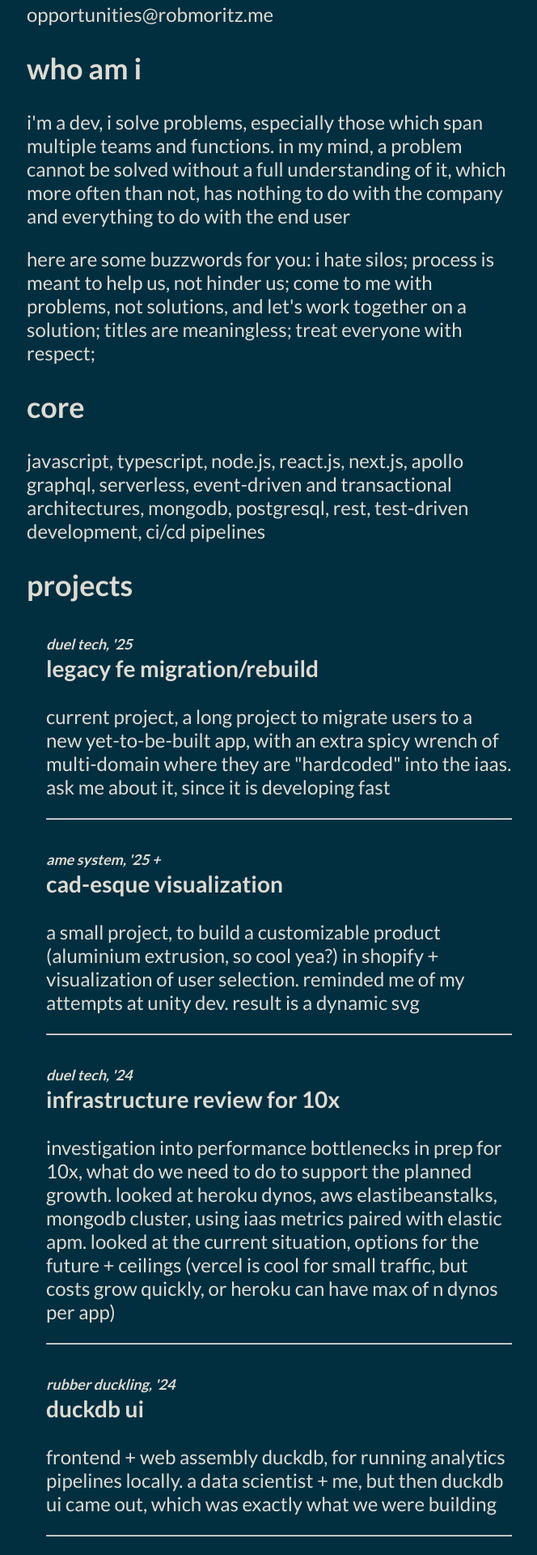
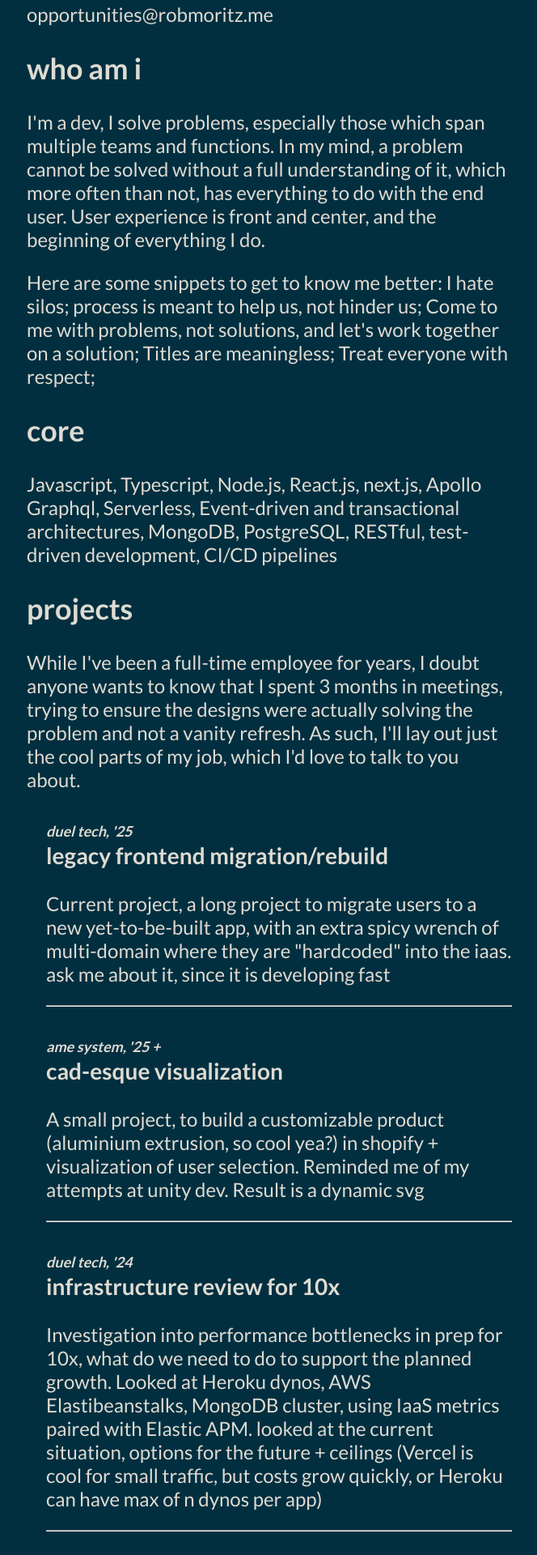
Before and after one commit to nova93/nova93, a Next.js app: page /me in a window 1280 px wide. Shown: the part 200-2120 px from the top of the page at 81% size, without its empty margins (307-971 px from the left). Built offline with nearby package versions, Linux system fonts and the light colour scheme.

Commit message:
capital letters are a thing

```diff
--- a/src/pages/blog.tsx
+++ b/src/pages/blog.tsx
@@ -5,7 +5,7 @@ const BlogPage = () => (
   <>
     <Seo title="blog - robmoritz.me" />
     <h1>blog</h1>
-    <Link href="/blog/ai-native">push for ai-native</Link> - may &apos;25
+    <Link href="/blog/ai-native">push for ai-native</Link> - 8th may &apos;25
     <hr />
     <p>waiting for inspiration, planned pieces are:</p>
     <p>process vs culture</p>
--- a/src/pages/me.tsx
+++ b/src/pages/me.tsx
@@ -9,38 +9,46 @@ const MePage = () => (
     <section>
       <h2>who am i</h2>
       <p>
-        i&apos;m a dev, i solve problems, especially those which span multiple
-        teams and functions. in my mind, a problem cannot be solved without a
-        full understanding of it, which more often than not, has nothing to do
-        with the company and everything to do with the end user
+        I&apos;m a dev, I solve problems, especially those which span multiple
+        teams and functions. In my mind, a problem cannot be solved without a
+        full understanding of it, which more often than not, has everything to
+        do with the end user. User experience is front and center, and the
+        beginning of everything I do.
       </p>
       <p>
-        here are some buzzwords for you: i hate silos; process is meant to help
-        us, not hinder us; come to me with problems, not solutions, and
-        let&apos;s work together on a solution; titles are meaningless; treat
-        everyone with respect;
+        Here are some snippets to get to know me better: I hate silos; process
+        is meant to help us, not hinder us; Come to me with problems, not
+        solutions, and let&apos;s work together on a solution; Titles are
+        meaningless; Treat everyone with respect;
       </p>
     </section>
     <section>
       <h2>core</h2>
       <p>
-        javascript, typescript, node.js, react.js, next.js, apollo graphql,
-        serverless, event-driven and transactional architectures, mongodb,
-        postgresql, rest, test-driven development, ci/cd pipelines
+        Javascript, Typescript, Node.js, React.js, next.js, Apollo Graphql,
+        Serverless, Event-driven and transactional architectures, MongoDB,
+        PostgreSQL, RESTful, test-driven development, CI/CD pipelines
       </p>
     </section>
     <section>
       <h2>projects</h2>
+      <p>
+        While I&apos;ve been a full-time employee for years, I doubt anyone
+        wants to know that I spent 3 months in meetings, trying to ensure the
+        designs were actually solving the problem and not a vanity refresh. As
+        such, I&apos;ll lay out just the cool parts of my job, which I&apos;d
+        love to talk to you about.
+      </p>
       <article>
         <h3>
           <small>
             <em>duel tech, &apos;25</em>
           </small>
           <br />
-          legacy fe migration/rebuild
+          legacy frontend migration/rebuild
         </h3>
         <p>
-          current project, a long project to migrate users to a new
+          Current project, a long project to migrate users to a new
           yet-to-be-built app, with an extra spicy wrench of multi-domain where
           they are &quot;hardcoded&quot; into the iaas. ask me about it, since
           it is developing fast
@@ -56,9 +64,9 @@ const MePage = () => (
           cad-esque visualization
         </h3>
         <p>
-          a small project, to build a customizable product (aluminium extrusion,
-          so cool yea?) in shopify + visualization of user selection. reminded
-          me of my attempts at unity dev. result is a dynamic svg
+          A small project, to build a customizable product (aluminium extrusion,
+          so cool yea?) in shopify + visualization of user selection. Reminded
+          me of my attempts at unity dev. Result is a dynamic svg
         </p>
       </article>
       <hr />
@@ -71,12 +79,12 @@ const MePage = () => (
           infrastructure review for 10x
         </h3>
         <p>
-          investigation into performance bottlenecks in prep for 10x, what do we
-          need to do to support the planned growth. looked at heroku dynos, aws
-          elastibeanstalks, mongodb cluster, using iaas metrics paired with
-          elastic apm. looked at the current situation, options for the future +
-          ceilings (vercel is cool for small traffic, but costs grow quickly, or
-          heroku can have max of n dynos per app)
+          Investigation into performance bottlenecks in prep for 10x, what do we
+          need to do to support the planned growth. Looked at Heroku dynos, AWS
+          Elastibeanstalks, MongoDB cluster, using IaaS metrics paired with
+          Elastic APM. looked at the current situation, options for the future +
+          ceilings (Vercel is cool for small traffic, but costs grow quickly, or
+          Heroku can have max of n dynos per app)
         </p>
       </article>
       <hr />
@@ -89,8 +97,8 @@ const MePage = () => (
           duckdb ui
         </h3>
         <p>
-          frontend + web assembly duckdb, for running analytics pipelines
-          locally. a data scientist + me, but then duckdb ui came out, which was
+          Frontend + web assembly DuckDB, for running analytics pipelines
+          locally. a data scientist + me, but then DuckDB ui came out, which was
           exactly what we were building
         </p>
       </article>
@@ -104,7 +112,7 @@ const MePage = () => (
           rewrite of back-office tool
         </h3>
         <p>
-          (tech) led a complete rethink of the back-end tool, built using retool
+          (Tech) led a complete rethink of the back-end tool, built using Retool
           (low-code tool)
         </p>
       </article>
@@ -118,10 +126,10 @@ const MePage = () => (
           medical data collection (medical cannabis)
         </h3>
         <p>
-          patient reported outcome metrics (proms), custom form builder,
+          Patient reported outcome metrics (PROMs), custom form builder,
           extensible and all the good things, paired with very specific medical
-          science requirements. heavily regulated space, and data sharing
-          agreements (gov)
+          science requirements. Heavily regulated space, with government data
+          sharing agreements
         </p>
       </article>
       <hr />
@@ -134,8 +142,8 @@ const MePage = () => (
           greenfield hub
         </h3>
         <p>
-          (tech) led a team to build a new project using micro-frontends
-          architecture from below. all the usual greenfield problems were on my
+          (Tech) led a team to build a new project using micro-frontends
+          architecture from below. All the usual greenfield problems were on my
           shoulders (such as, what&apos;s the problem we are trying to solve
           here?)
         </p>
@@ -150,7 +158,7 @@ const MePage = () => (
           micro-frontends migration
         </h3>
         <p>
-          designed micro-frontends solution to a specific problem (3 search
+          Designed micro-frontends solution to a specific problem (3 search
           experiences, which could be unified), which ended up being used across
           the board in prep for massive hiring push (and then covid happened)
         </p>
@@ -165,8 +173,9 @@ const MePage = () => (
           bff model
         </h3>
         <p>
-          designed, presented, got approved and facilitated migration from ELB
-          micro-services to bff model on serverless. nodejs + apollo graphql
+          Designed, presented, got approved and facilitated migration from ELB
+          micro-services to the BFF model on serverless. Node.js + Apollo
+          GraphQL
         </p>
       </article>
       <hr />
@@ -179,13 +188,13 @@ const MePage = () => (
           stuffs and things
         </h3>
         <p>
-          too long ago, don&apos;t remember specifics, so here&apos;s a brain
-          dump: a lot of shopify, wordpress and static sites. mysql, php,
-          apache, bare-metal servers. as nds (me+designer), we build out shops
+          Too long ago, don&apos;t remember specifics, so here&apos;s a brain
+          dump: a lot of Shopify, Wordpress and static sites. MySQL, PHP,
+          Apache, bare-metal servers. as NDS (me+designer), we build out shops
           selling everything from candles, to luxurious furniture and fitness
           equipment (shipping calculations on those are nigh on impossible, but
-          that might be due to lack of will to compromise). projects across the
-          world: australia, usa, europe, so a lot of timezones + currencies
+          that might be due to lack of will to compromise). Projects across the
+          world: Australia, USA, Europe, so a lot of timezones + currencies
         </p>
       </article>
     </section>
```
